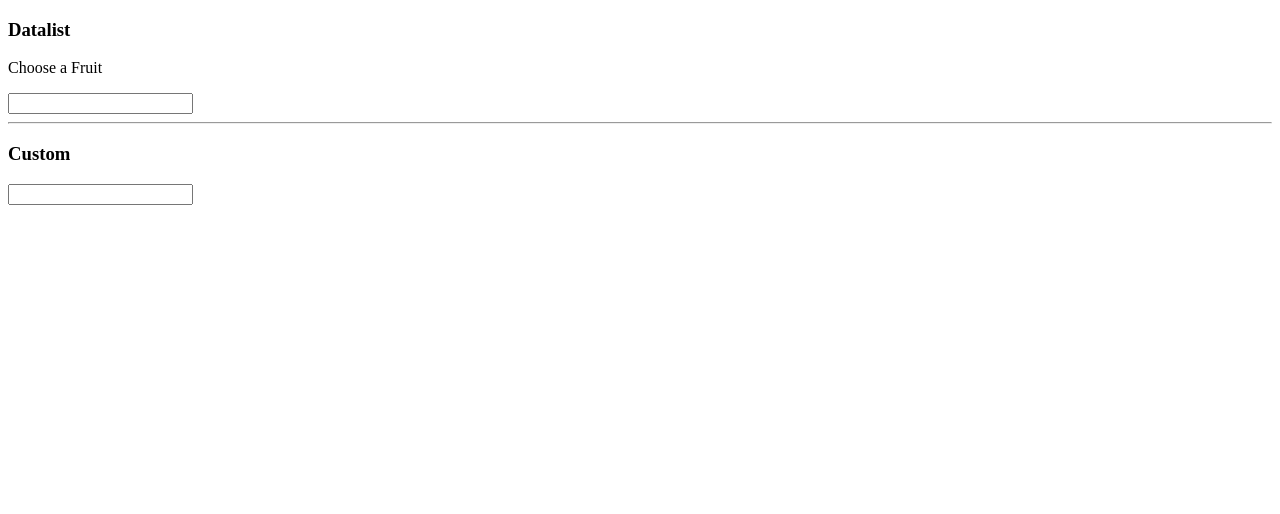
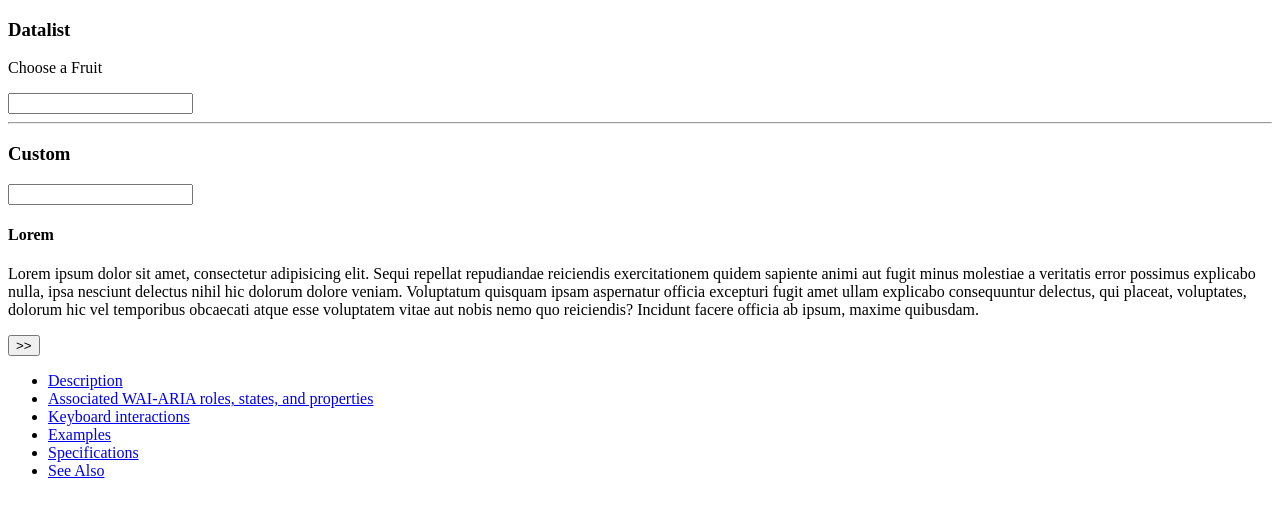
Before and after one commit to brewzk1/js-simple-data-list, a plain HTML site: page index.html in a window 1280 px wide. Drawn offline with Linux system fonts and the light colour scheme.

Commit message:
add lorem

```diff
--- a/index.html
+++ b/index.html
@@ -28,7 +28,14 @@
             </div>
         </form>
 
-        <div style="display:none;">
+        <div>
+            <h4>Lorem</h4>
+            <p>Lorem ipsum dolor sit amet, consectetur adipisicing elit. Sequi repellat repudiandae reiciendis
+                exercitationem quidem sapiente animi aut fugit minus molestiae a veritatis error possimus explicabo
+                nulla, ipsa nesciunt delectus nihil hic dolorum dolore veniam. Voluptatum quisquam ipsam aspernatur
+                officia excepturi fugit amet ullam explicabo consequuntur delectus, qui placeat, voluptates, dolorum hic
+                vel temporibus obcaecati atque esse voluptatem vitae aut nobis nemo quo reiciendis? Incidunt facere
+                officia ab ipsum, maxime quibusdam.</p>
             <button id="menubutton" aria-haspopup="true" aria-controls="menu">
                 >>
             </button>
```
